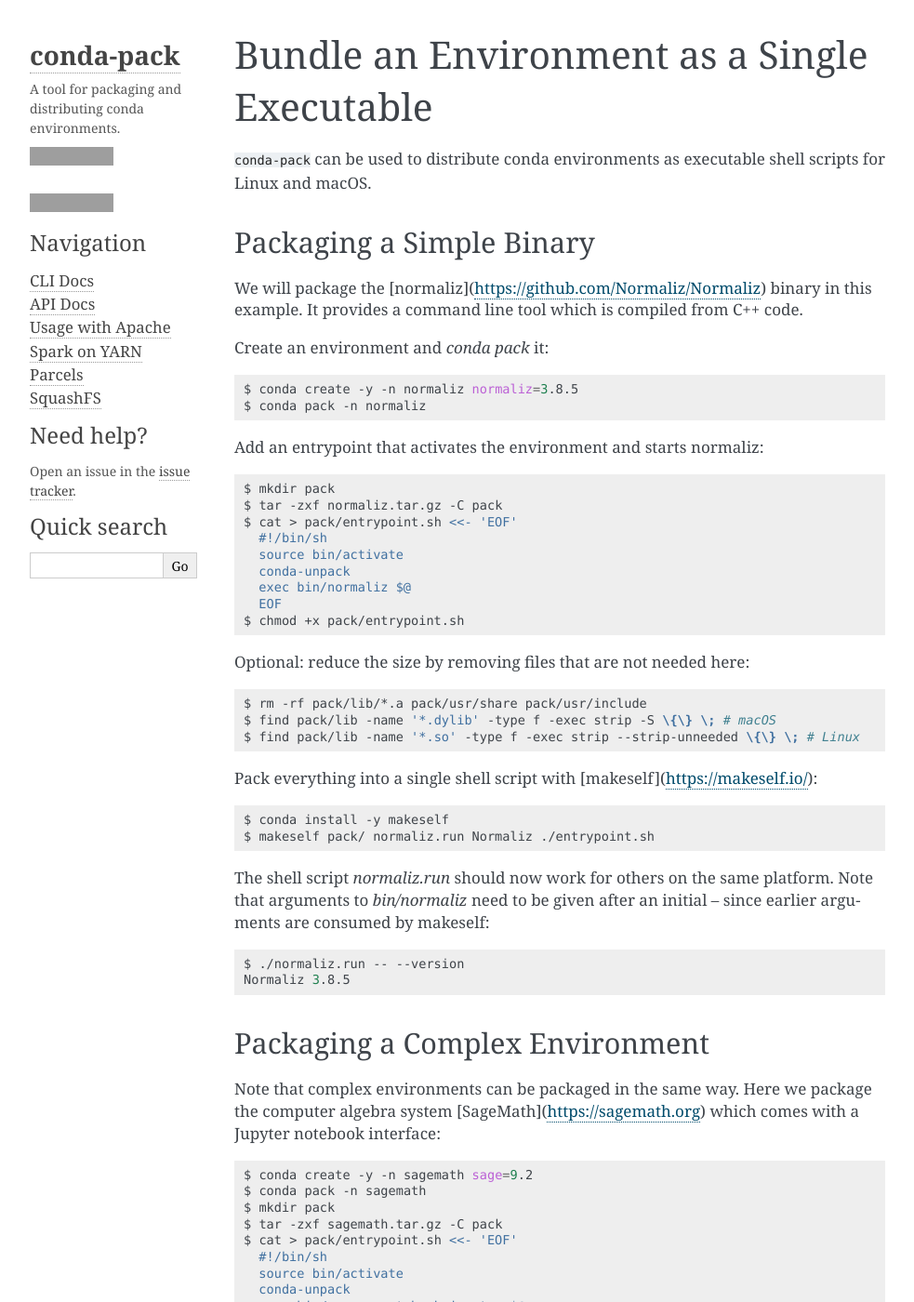
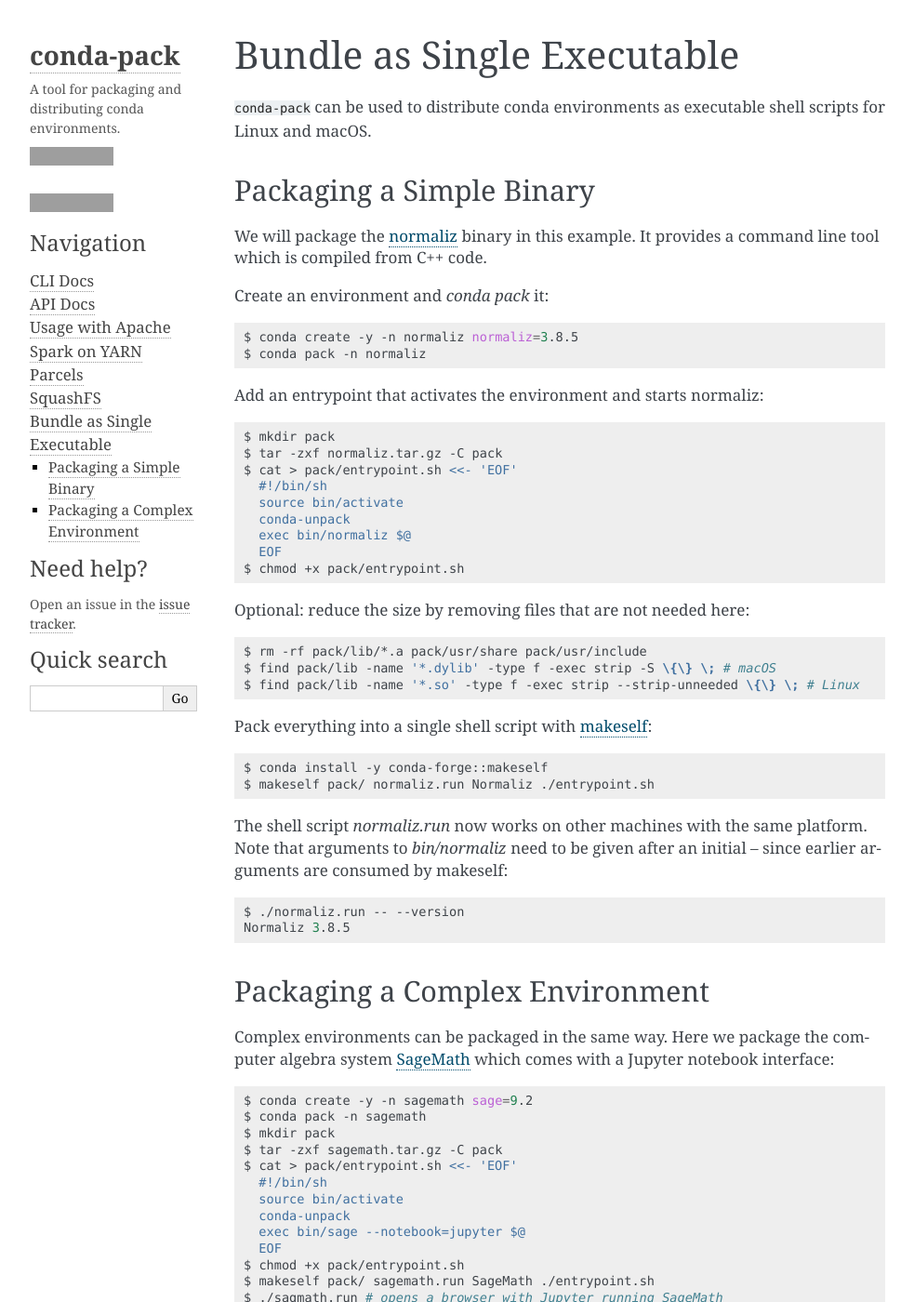
Before and after one commit to conda/conda-pack, a Sphinx documentation site: the page built from docs/source/unix-binary.rst, in a window 1280 px wide and 1400 px high. Shown: the whole window at 93% size, without its empty margins (138-1121 px from the left). Built offline with Sphinx 7.4.7, drawn with Linux system fonts in a browser that asks for light colours; some of the changed text lies outside the part shown; grey boxes are pictures that could not be loaded.

Commit message:
Polish wording and update links syntax

```diff
--- a/docs/source/index.rst
+++ b/docs/source/index.rst
@@ -35,9 +35,8 @@
   <https://conda.io/docs/user-guide/tasks/manage-environments.html#sharing-an-environment>`_,
   and recreate the environment when needed.
 
-- Packaging an environment as a single executable for those users who struggle
-  with installers and just want to double-click somewhere. (See our
-  instructions for :doc:`Linux and macOS <unix-binary>`.)
+- Packaging an environment as single executable with entrypoint to run on execution (see the
+  instructions for :doc:`Linux and macOS <unix-binary>`).
 
 - *BETA*: Packaging a conda environment as a standard Cloudera parcel. This is
   a newly added capability. It has been tested on a live cluster, but different
@@ -183,3 +182,4 @@
     spark.rst
     parcel.rst
     squashfs.rst
+    unix-binary.rst
--- a/docs/source/unix-binary.rst
+++ b/docs/source/unix-binary.rst
@@ -1,5 +1,5 @@
-Bundle an Environment as a Single Executable
-============================================
+Bundle as Single Executable
+===========================
 
 ``conda-pack`` can be used to distribute conda environments as executable shell
 scripts for Linux and macOS.
@@ -8,7 +8,7 @@
 Packaging a Simple Binary
 -------------------------
 
-We will package the [normaliz](https://github.com/Normaliz/Normaliz) binary in
+We will package the `normaliz <https://github.com/Normaliz/Normaliz>`_ binary in
 this example. It provides a command line tool which is compiled from C++ code.
 
 Create an environment and `conda pack` it:
@@ -40,14 +40,15 @@
     $ find pack/lib -name '*.dylib' -type f -exec strip -S \{\} \; # macOS
     $ find pack/lib -name '*.so' -type f -exec strip --strip-unneeded \{\} \; # Linux
 
-Pack everything into a single shell script with [makeself](https://makeself.io/):
+Pack everything into a single shell script with `makeself <https://makeself.io/>`_:
 
 .. code-block:: bash
 
-    $ conda install -y makeself
+    $ conda install -y conda-forge::makeself
     $ makeself pack/ normaliz.run Normaliz ./entrypoint.sh
 
-The shell script `normaliz.run` should now work for others on the same platform. Note that arguments to `bin/normaliz` need to be given after an initial `--` since earlier arguments are consumed by makeself:
+The shell script `normaliz.run` now works on other machines with the same platform. Note that arguments to `bin/normaliz`
+need to be given after an initial `--` since earlier arguments are consumed by makeself:
 
 .. code-block:: bash
 
@@ -58,8 +59,8 @@
 Packaging a Complex Environment
 -------------------------------
 
-Note that complex environments can be packaged in the same way. Here we package
-the computer algebra system [SageMath](https://sagemath.org) which comes with a
+Complex environments can be packaged in the same way. Here we package
+the computer algebra system `SageMath <https://sagemath.org>`_ which comes with a
 Jupyter notebook interface:
 
 .. code-block:: bash
```
Also changed, not shown: other parts of docs/source/unix-binary.rst (+3 -4 lines).
